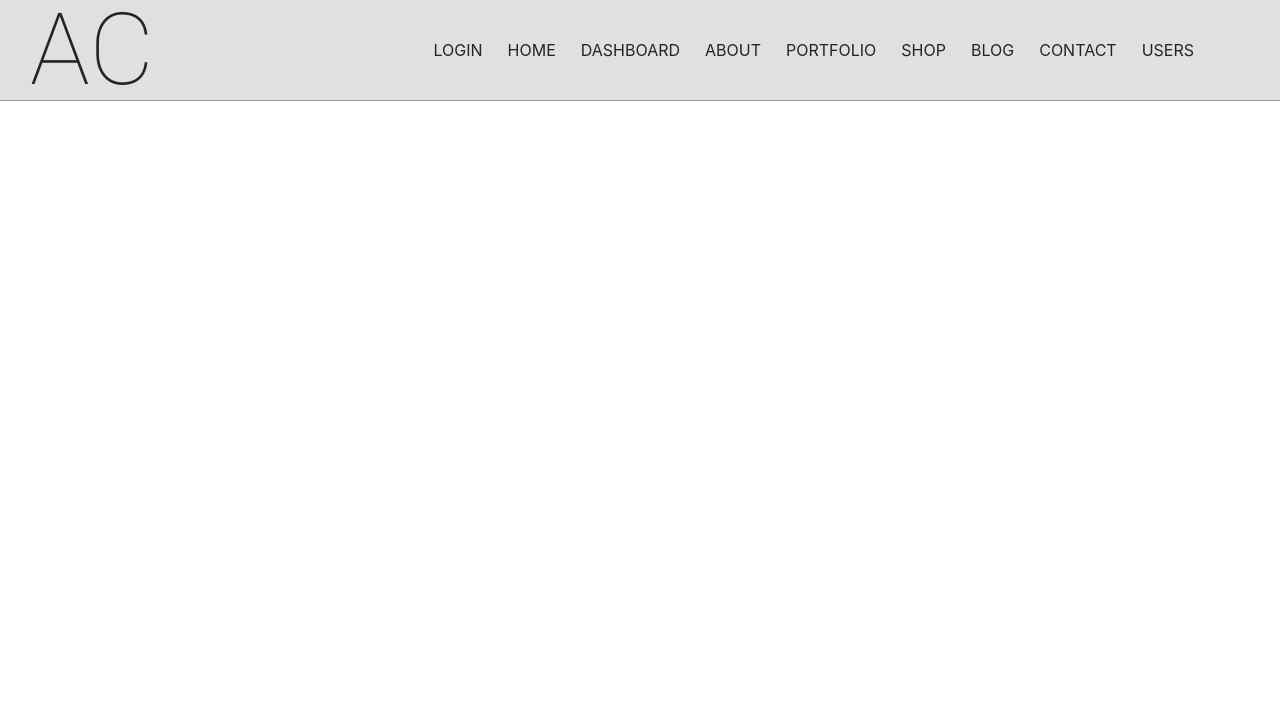
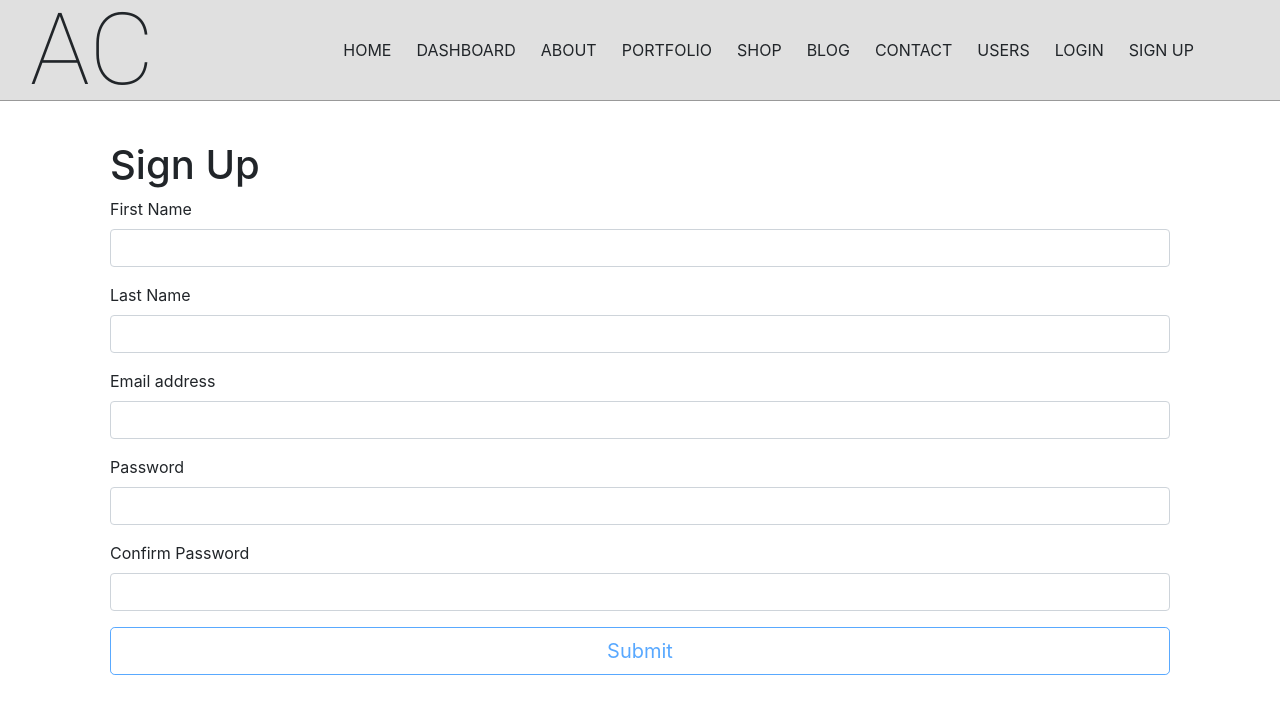
Before and after one commit to alanchavezt/AlanReact, a React app: page /signup in a window 1280 px wide. Shown: the top 714 px of the page. Built offline with nearby package versions, Linux system fonts and the light colour scheme.

Commit message:
new route added for signing up users

```diff
--- a/src/App.js
+++ b/src/App.js
@@ -15,6 +15,7 @@ import routes from "./components/users/routes";
 const Breadcrumbs = lazy(() => import('./components/common/breadcrumbs/Breadcrumbs'));
 
 // Login Component
+const SignUp = lazy(() => import('./components/signup/SignUp'));
 const Login = lazy(() => import('./components/login/Login'));
 
 const PrivateRoute = lazy(() => import('./utils/PrivateRoute'));
@@ -56,6 +57,7 @@ function App() {
                 <Header></Header>
                 <Suspense fallback={<div>Loading...</div>}>
                     <Switch>
+                        <Route path="/signup" exact component={SignUp}/>
                         <PublicRoute path="/login" exact component={Login}/>
                         <PrivateRoute path="/dashboard" exact component={Dashboard}/>
 
--- a/src/components/common/navbar/Navbar.jsx
+++ b/src/components/common/navbar/Navbar.jsx
@@ -6,9 +6,6 @@ function Navbar () {
 
     return (
         <section className="navbar">
-            <Link className="navbar-item" to='/login'>
-                <span>Login</span>
-            </Link>
             <Link className="navbar-item" to='/home'>
                 <span>Home</span>
             </Link>
@@ -33,6 +30,12 @@ function Navbar () {
             <Link className="navbar-item" to='/users'>
                 <span>Users</span>
             </Link>
+            <Link className="navbar-item" to='/login'>
+                <span>Login</span>
+            </Link>
+            <Link className="navbar-item" to='/signup'>
+                <span>Sign up</span>
+            </Link>
         </section>
     );
 }
--- /dev/null
+++ b/src/components/signup/SignUp.js
@@ -0,0 +1,87 @@
+import React, {useState} from "react";
+import InputText from "../common/form/InputText";
+import UserService from "../users/UserService";
+
+const SignUp = (props) => {
+
+    const userService = new UserService();
+
+    const [firstName, setFirstName] = useState("");
+    const [lastName, setLastName] = useState("");
+    const [email, setEmail] = useState("");
+    const [password, setPassword] = useState("");
+    const [confirmPassword, setConfirmPassword] = useState("");
+
+    const validateForm = () => {
+        return email.length > 0 && password.length > 0;
+    }
+
+    const handleSubmit = (e) => {
+        e.preventDefault();
+
+        const user = {
+            firstName: firstName,
+            lastName: lastName,
+            email: email,
+            password: password,
+            confirmPassword: confirmPassword
+        };
+
+        userService.createUser(user).then(data => {
+            window.location.href = `/users/${data.userId}/edit`;
+        });
+    }
+
+    return (
+        <div className="container" style={{padding: "40px"}}>
+            <h1>Sign Up</h1>
+            <form onSubmit={handleSubmit}>
+                <InputText
+                    label="First Name"
+                    id="firstName"
+                    name="firstName"
+                    value={firstName}
+                    onChange={(e) => setFirstName(e.target.value)}
+                    required={true}
+                />
+                <InputText
+                    label="Last Name"
+                    id="lastName"
+                    name="lastName"
+                    value={lastName}
+                    onChange={(e => setLastName(e.target.value))}
+                    required={true}
+                />
+                <InputText
+                    label="Email address"
+                    id="email"
+                    name="email"
+                    value={email}
+                    onChange={(e => setEmail(e.target.value))}
+                    required={true}
+                />
+                <InputText
+                    label="Password"
+                    type="password"
+                    id="password"
+                    name="password"
+                    value={password}
+                    onChange={(e => setPassword(e.target.value))}
+                    required={true}
+                />
+                <InputText
+                    label="Confirm Password"
+                    type="password"
+                    id="confirmPassword"
+                    name="confirmPassword"
+                    value={confirmPassword}
+                    onChange={(e => setConfirmPassword(e.target.value))}
+                    required={true}
+                />
+                <button type="submit" className="btn btn-outline-primary btn-lg btn-block" disabled={!validateForm()}>Submit</button>
+            </form>
+        </div>
+    );
+}
+
+export default SignUp;
--- /dev/null
+++ b/src/components/signup/index.js
@@ -0,0 +1,3 @@
+import SignUp from "./SignUp";
+
+export { SignUp };
```
Also changed, not shown: src/components/login/Login.jsx (+0 -42 lines).
